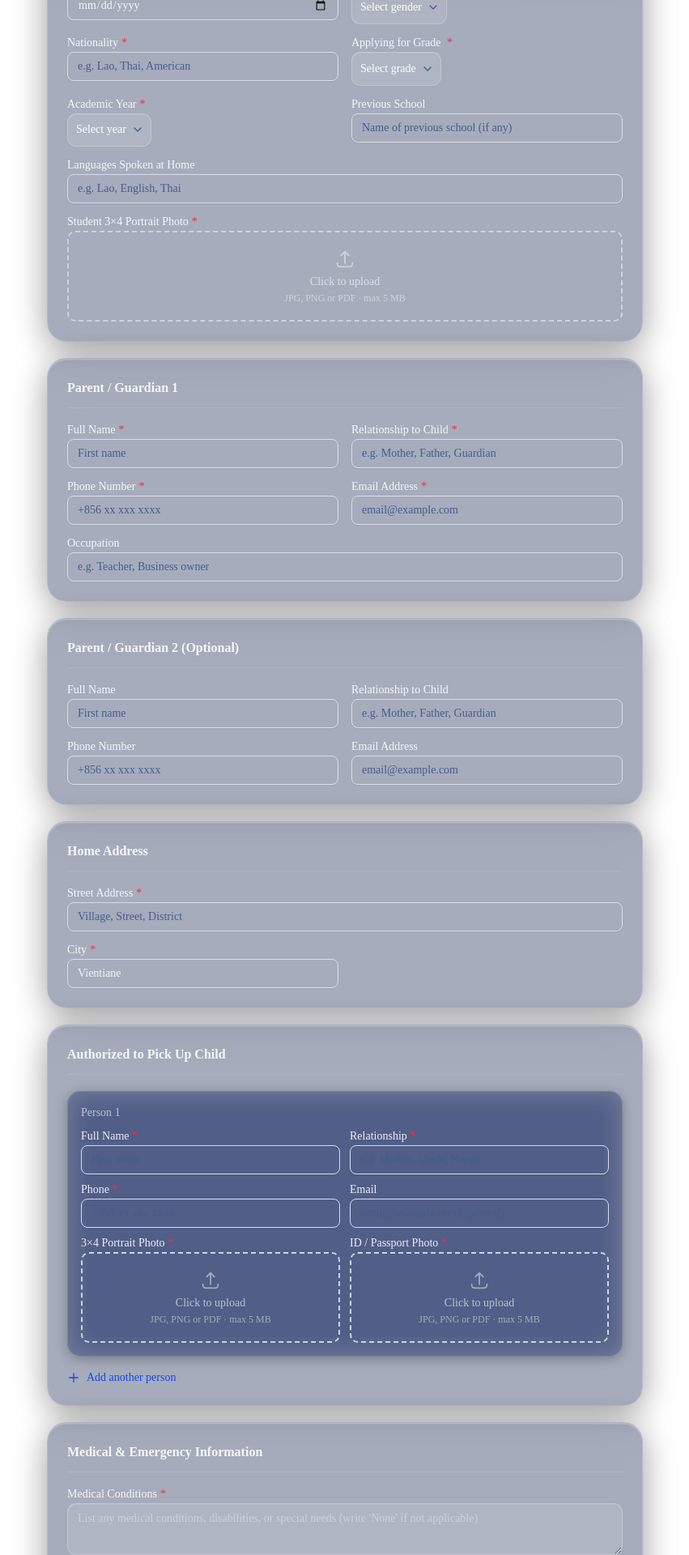
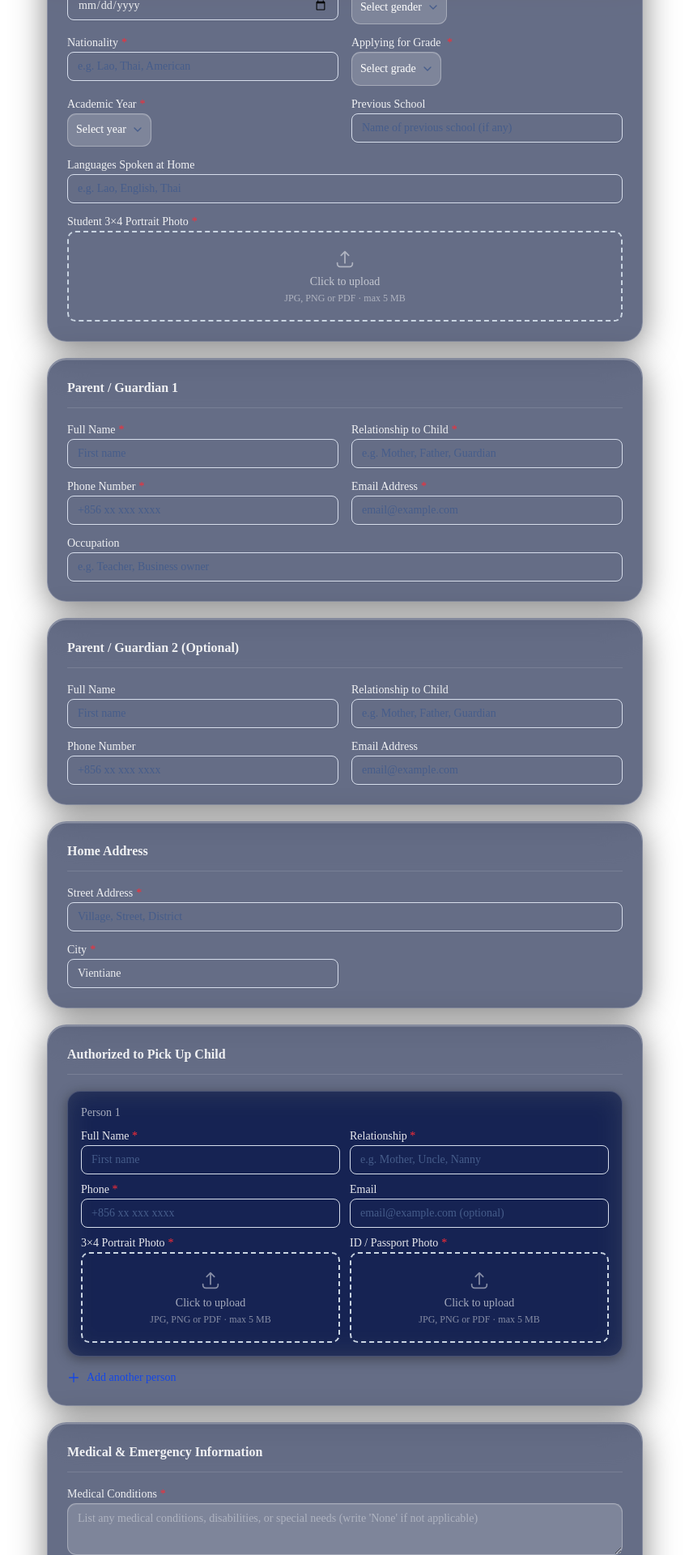
Before and after one commit to AgaAsher/cdi-enrollment, a Next.js app: page /enroll in a window 1280 px wide. Shown: the part 880-2800 px from the top of the page at 81% size, without its empty margins (214-1065 px from the left). Built offline with nearby package versions, Linux system fonts and the light colour scheme.

Commit message:
Increase glass opacity for better readability across all surfaces
Co-Authored-By: Claude Sonnet 4.6 <noreply@anthropic.com>

```diff
--- a/src/app/globals.css
+++ b/src/app/globals.css
@@ -153,11 +153,11 @@
 .glass {
   backdrop-filter: blur(24px) saturate(200%);
   -webkit-backdrop-filter: blur(24px) saturate(200%);
-  background: rgba(10, 25, 70, 0.36);
-  border: 1px solid rgba(255, 255, 255, 0.18);
+  background: rgba(8, 20, 60, 0.62);
+  border: 1px solid rgba(255, 255, 255, 0.22);
   box-shadow:
-    inset 0 1.5px 0 rgba(255, 255, 255, 0.25),
-    0 8px 40px rgba(0, 0, 0, 0.40);
+    inset 0 1.5px 0 rgba(255, 255, 255, 0.28),
+    0 8px 40px rgba(0, 0, 0, 0.50);
   border-radius: 24px;
 }
 
@@ -165,11 +165,11 @@
 .glass-card {
   backdrop-filter: blur(20px) saturate(180%);
   -webkit-backdrop-filter: blur(20px) saturate(180%);
-  background: rgba(10, 25, 70, 0.30);
-  border: 1px solid rgba(255, 255, 255, 0.14);
+  background: rgba(8, 20, 60, 0.58);
+  border: 1px solid rgba(255, 255, 255, 0.18);
   box-shadow:
-    inset 0 1px 0 rgba(255, 255, 255, 0.18),
-    0 6px 32px rgba(0, 0, 0, 0.35);
+    inset 0 1px 0 rgba(255, 255, 255, 0.22),
+    0 6px 32px rgba(0, 0, 0, 0.45);
   border-radius: 20px;
 }
 
@@ -177,9 +177,9 @@
 .glass-sm {
   backdrop-filter: blur(16px) saturate(180%);
   -webkit-backdrop-filter: blur(16px) saturate(180%);
-  background: rgba(10, 25, 70, 0.26);
-  border: 1px solid rgba(255, 255, 255, 0.12);
-  box-shadow: 0 3px 16px rgba(0, 0, 0, 0.28);
+  background: rgba(8, 20, 60, 0.52);
+  border: 1px solid rgba(255, 255, 255, 0.16);
+  box-shadow: 0 3px 16px rgba(0, 0, 0, 0.38);
   border-radius: 16px;
 }
 
@@ -187,17 +187,17 @@
 .glass-dark {
   backdrop-filter: blur(28px) saturate(200%);
   -webkit-backdrop-filter: blur(28px) saturate(200%);
-  background: rgba(5, 15, 50, 0.48);
-  border-bottom: 1px solid rgba(255, 255, 255, 0.14);
-  box-shadow: 0 1px 16px rgba(0, 0, 0, 0.30);
+  background: rgba(5, 12, 45, 0.72);
+  border-bottom: 1px solid rgba(255, 255, 255, 0.16);
+  box-shadow: 0 1px 16px rgba(0, 0, 0, 0.40);
 }
 
 /* Sidebar */
 .glass-sidebar {
   backdrop-filter: blur(28px) saturate(180%);
   -webkit-backdrop-filter: blur(28px) saturate(180%);
-  background: rgba(5, 15, 50, 0.40);
-  border-right: 1px solid rgba(255, 255, 255, 0.12);
+  background: rgba(5, 12, 45, 0.65);
+  border-right: 1px solid rgba(255, 255, 255, 0.14);
 }
 
 /* ── SIDEBAR TAB ACTIVE (glass depth) ── */
@@ -263,8 +263,8 @@
 
 /* ── INPUTS (glass style for photo background) ── */
 [data-slot="input"] {
-  background: rgba(255, 255, 255, 0.10) !important;
-  border: 1px solid rgba(255, 255, 255, 0.22) !important;
+  background: rgba(255, 255, 255, 0.16) !important;
+  border: 1px solid rgba(255, 255, 255, 0.30) !important;
   border-radius: 11px !important;
   color: white !important;
   box-shadow: inset 0 1px 0 rgba(255, 255, 255, 0.12) !important;
@@ -282,8 +282,8 @@
 
 /* Selects */
 [data-slot="select-trigger"] {
-  background: rgba(255, 255, 255, 0.10) !important;
-  border: 1px solid rgba(255, 255, 255, 0.22) !important;
+  background: rgba(255, 255, 255, 0.16) !important;
+  border: 1px solid rgba(255, 255, 255, 0.30) !important;
   border-radius: 11px !important;
   color: white !important;
   box-shadow: inset 0 1px 0 rgba(255, 255, 255, 0.12) !important;
@@ -292,8 +292,8 @@
 
 /* Textarea */
 textarea {
-  background: rgba(255, 255, 255, 0.10) !important;
-  border: 1px solid rgba(255, 255, 255, 0.22) !important;
+  background: rgba(255, 255, 255, 0.16) !important;
+  border: 1px solid rgba(255, 255, 255, 0.30) !important;
   border-radius: 11px !important;
   color: white !important;
   box-shadow: inset 0 1px 0 rgba(255, 255, 255, 0.12) !important;
--- a/src/app/parent/(dashboard)/CollapsibleSection.tsx
+++ b/src/app/parent/(dashboard)/CollapsibleSection.tsx
@@ -19,7 +19,7 @@ export default function CollapsibleSection({
       style={{
         backdropFilter: "blur(20px) saturate(180%)",
         WebkitBackdropFilter: "blur(20px) saturate(180%)",
-        background: "rgba(10, 25, 70, 0.30)",
+        background: "rgba(8, 20, 60, 0.58)",
         border: "1px solid rgba(255, 255, 255, 0.14)",
         boxShadow: "inset 0 1px 0 rgba(255,255,255,0.18), 0 6px 32px rgba(0,0,0,0.35)",
       }}
```
